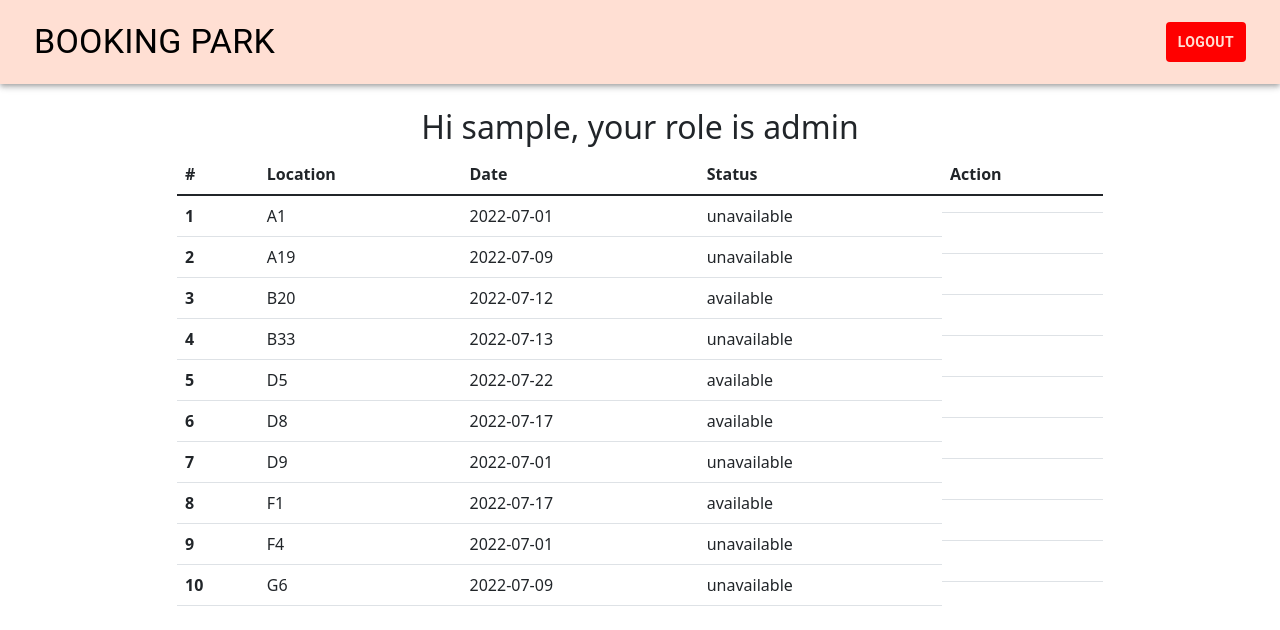
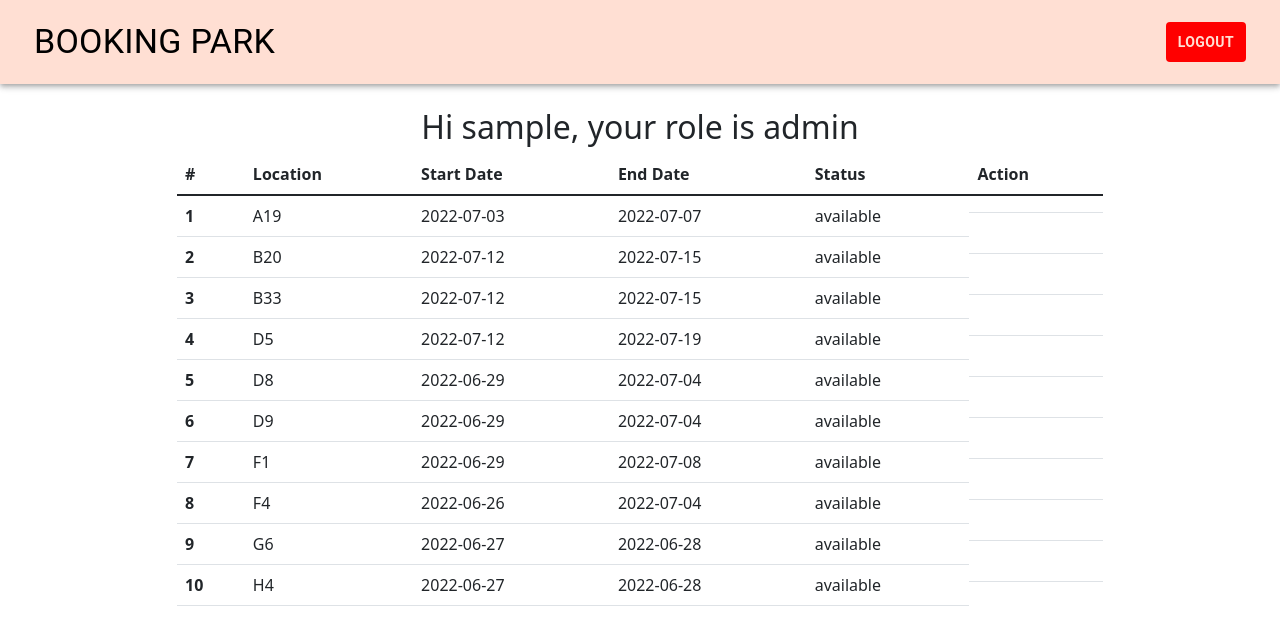
Before and after one commit to adelanegara/hackathon-exercise-one, a React (Create React App) app: page / in a window 1280 px wide. Shown: the top 630 px of the page. Built offline with nearby package versions, Linux system fonts and the light colour scheme; data requests are answered from the project's data file; sample sign-in values are in the browser's storage.

Commit message:
endDate & startDate jsonserver added

```diff
--- a/db.json
+++ b/db.json
@@ -13,69 +13,92 @@
   ],
   "slot": [
     {
-      "location": "A1",
-      "date": "2022-07-01",
-      "status": "unavailable",
+      "location": "A19",
+      "startDate": "2022-07-03",
+      "endDate": "2022-07-07",
+      "startBooking": null,
+      "endBooking": null,
+      "status": "available",
+      "id": 1
+    },
+    {
+      "location": "B20",
+      "startDate": "2022-07-12",
+      "endDate": "2022-07-15",
+      "startBooking": null,
+      "endBooking": null,
+      "status": "available",
       "id": 2
     },
     {
-      "location": "A19",
-      "date": "2022-07-09",
-      "status": "unavailable",
+      "location": "B33",
+      "startDate": "2022-07-12",
+      "endDate": "2022-07-15",
+      "startBooking": null,
+      "endBooking": null,
+      "status": "available",
       "id": 3
     },
     {
-
-      "location": "B20",
-      "date": "2022-07-12",
+      "location": "D5",
+      "startDate": "2022-07-12",
+      "endDate": "2022-07-19",
       "status": "available",
       "id": 4
     },
     {
-
-      "location": "B33",
-      "date": "2022-07-13",
-      "status": "unavailable",
+      "location": "D8",
+      "startDate": "2022-06-29",
+      "endDate": "2022-07-04",
+      "startBooking": null,
+      "endBooking": null,
+      "status": "available",
       "id": 5
     },
     {
-
-      "location": "D5",
-      "date": "2022-07-22",
+      "location": "D9",
+      "startDate": "2022-06-29",
+      "endDate": "2022-07-04",
+      "startBooking": null,
+      "endBooking": null,
       "status": "available",
       "id": 6
     },
     {
-
-      "location": "D8",
-      "date": "2022-07-17",
+      "location": "F1",
+      "startDate": "2022-06-29",
+      "endDate": "2022-07-08",
+      "startBooking": null,
+      "endBooking": null,
       "status": "available",
       "id": 7
     },
     {
-      "location": "D9",
-      "date": "2022-07-01",
-      "status": "unavailable",
+      "location": "F4",
+      "startDate": "2022-06-26",
+      "endDate": "2022-07-04",
+      "startBooking": null,
+      "endBooking": null,
+      "status": "available",
       "id": 8
     },
     {
-      "location": "F1",
-      "date": "2022-07-17",
+      "location": "G6",
+      "startDate": "2022-06-27",
+      "endDate": "2022-06-28",
+      "startBooking": null,
+      "endBooking": null,
       "status": "available",
       "id": 9
     },
     {
-
-      "location": "F4",
-      "date": "2022-07-01",
-      "status": "unavailable",
+      "location": "H4",
+      "startDate": "2022-06-27",
+      "endDate": "2022-06-28",
+      "startBooking": null,
+      "endBooking": null,
+      "status": "available",
       "id": 10
-    },
-    {
-      "location": "G6",
-      "date": "2022-07-09",
-      "status": "unavailable",
-      "id": 11
     }
   ]
 }
--- a/package.json
+++ b/package.json
@@ -15,7 +15,7 @@
     "json-server": "^0.17.0",
     "react": "^18.2.0",
     "react-bootstrap": "^2.4.0",
-    "react-bootstrap-date-picker": "^5.1.0",
+    "react-date-range": "^1.4.0",
     "react-dom": "^18.2.0",
     "react-router-dom": "^6.3.0",
     "react-scripts": "5.0.1",
--- a/src/components/Edit/Edit.js
+++ b/src/components/Edit/Edit.js
@@ -1,30 +1,39 @@
 import React, { useEffect, useState } from "react";
 import axios from "axios";
-
+import { toast } from "react-toastify";
 import { useNavigate, useParams } from "react-router-dom";
 
 const Edit = () => {
   const navigate = useNavigate();
-  const [status, setStatus] = useState("available");
   const [date, setDate] = useState("");
+  const [data, setData] = useState("");
   const { id } = useParams();
 
-  const fetchData = async () => {
-    const getData = await axios.get(`http://localhost:3006/slot/${id}`);
-    setStatus(getData.data.status);
-    setDate(getData.data.date);
-  };
   useEffect(() => {
+    const fetchData = async () => {
+      axios.get(`http://localhost:3006/slot/${id}`).then((response) => {
+        setData(response.data);
+        setDate(response.data.date);
+      });
+    };
     fetchData();
-  });
+  }, []);
 
-  const edit = () => {
-    const data = {
+  const edit = (e) => {
+    e.preventDefault();
+    const payload = {
+      ...data,
       date,
-      status,
     };
-    axios.post("http://localhost:3006/slot/", data);
-    navigate("/");
+
+    axios
+      .put(`http://localhost:3006/slot/${id}`, payload)
+      .then(() => {
+        toast.success(`update date for location ${data.location} successfully`);
+        navigate("/");
+      })
+      .catch((error) => toast.error(error));
+    //
   };
 
   return (
@@ -39,30 +48,28 @@ const Edit = () => {
         <div className="col-md-6 mx-auto shadow p-5">
           <form>
             <div className="form-group">
+              <label>Date</label>
               <input
                 className="form-control"
                 type="date"
-                placeholder="Date yyyy-mmmm-dddd"
                 onChange={(e) => setDate(e.target.value)}
+                value={date}
               />
             </div>
-            <div className="form-group pt-1">
-              <select id="status">
-                <option value="available">Available</option>
-                <option value="unavailable">Unavailable</option>
-              </select>
-            </div>
-
             <div className="form-group d-flex align-items-center justify-content-between my-2">
-              <button type="submit" className="btn btn-primary" onClick={edit}>
-                Update Slot
+              <button
+                type="submit"
+                className="btn btn-primary"
+                onClick={(e) => edit(e)}
+              >
+                Update
               </button>
               <button
                 type="button"
                 className="btn btn-danger"
                 onClick={() => navigate("/")}
               >
-                cancel
+                Cancel
               </button>
             </div>
           </form>
--- a/src/components/Home/Home.js
+++ b/src/components/Home/Home.js
@@ -67,7 +67,8 @@ const Home = () => {
               <tr>
                 <th scope="col">#</th>
                 <th scope="col">Location</th>
-                <th scope="col">Date</th>
+                <th scope="col">Start Date</th>
+                <th scope="col">End Date</th>
                 <th scope="col">Status</th>
                 <th scope="col">Action</th>
               </tr>
@@ -77,7 +78,8 @@ const Home = () => {
                 <tr key={index}>
                   <th scope="row">{index + 1}</th>
                   <td>{item.location}</td>
-                  <td>{item.date}</td>
+                  <td>{item.startDate}</td>
+                  <td>{item.endDate}</td>
                   <td>{item.status}</td>
                   <td className="d-flex flex-row">
                     {role === "owner" && (
--- a/src/index.js
+++ b/src/index.js
@@ -5,6 +5,7 @@ import App from './App';
 import reportWebVitals from './reportWebVitals';
 import "bootstrap/dist/css/bootstrap.min.css";
 import 'react-toastify/dist/ReactToastify.css';
+
 
 const root = ReactDOM.createRoot(document.getElementById('root'));
 root.render(
```
Also changed, not shown: 1 other file (tests, documents, lock files or other folders).
